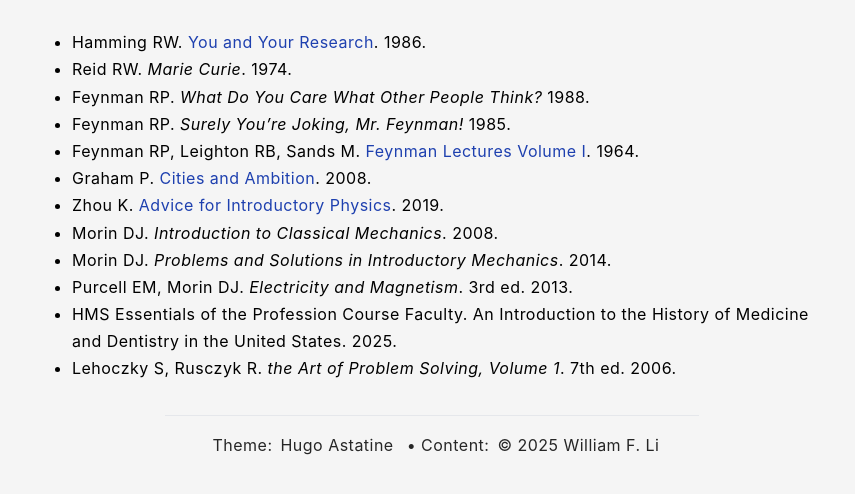
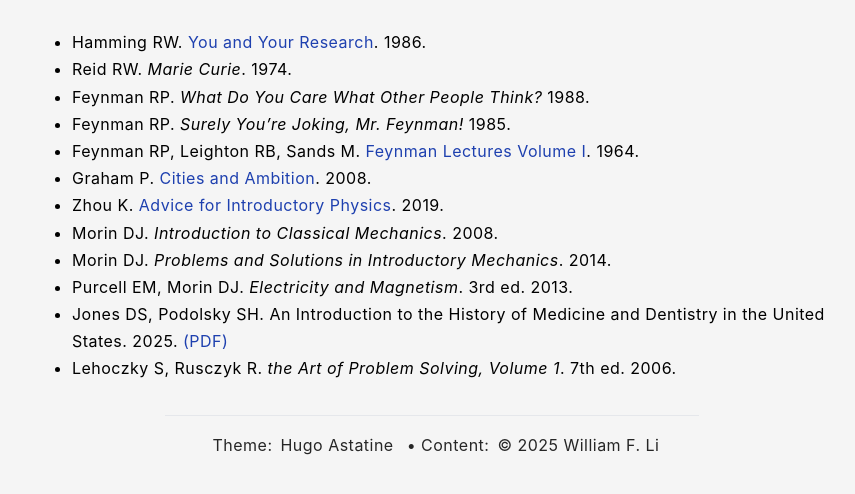
Before and after one commit to williamfli/williamfli.github.io, a plain HTML site: page influences/index.html in a window 1280 px wide. Shown: the part 174-668 px from the top of the page, without its empty margins (208-1063 px from the left). Drawn offline with Linux system fonts and the light colour scheme.

Commit message:
added pdf for essentials reading

```diff
--- a/influences/index.html
+++ b/influences/index.html
@@ -120,7 +120,8 @@
 <li>Morin DJ. <em>Introduction to Classical Mechanics</em>. 2008.</li>
 <li>Morin DJ. <em>Problems and Solutions in Introductory Mechanics</em>. 2014.</li>
 <li>Purcell EM, Morin DJ. <em>Electricity and Magnetism</em>. 3rd ed. 2013.</li>
-<li>HMS Essentials of the Profession Course Faculty. An Introduction to the History of Medicine and Dentistry in the United States. 2025.</li>
+<li>Jones DS, Podolsky SH. An Introduction to the History of Medicine and Dentistry in the United States. 2025. <a href="/documents/courses/us_medicine_history.pdf"
+    target="_blank" >(PDF)</a></li>
 <li>Lehoczky S, Rusczyk R. <em>the Art of Problem Solving, Volume 1</em>. 7th ed. 2006.</li>
 </ol>
 
```
Also changed, not shown: 1 other file.
